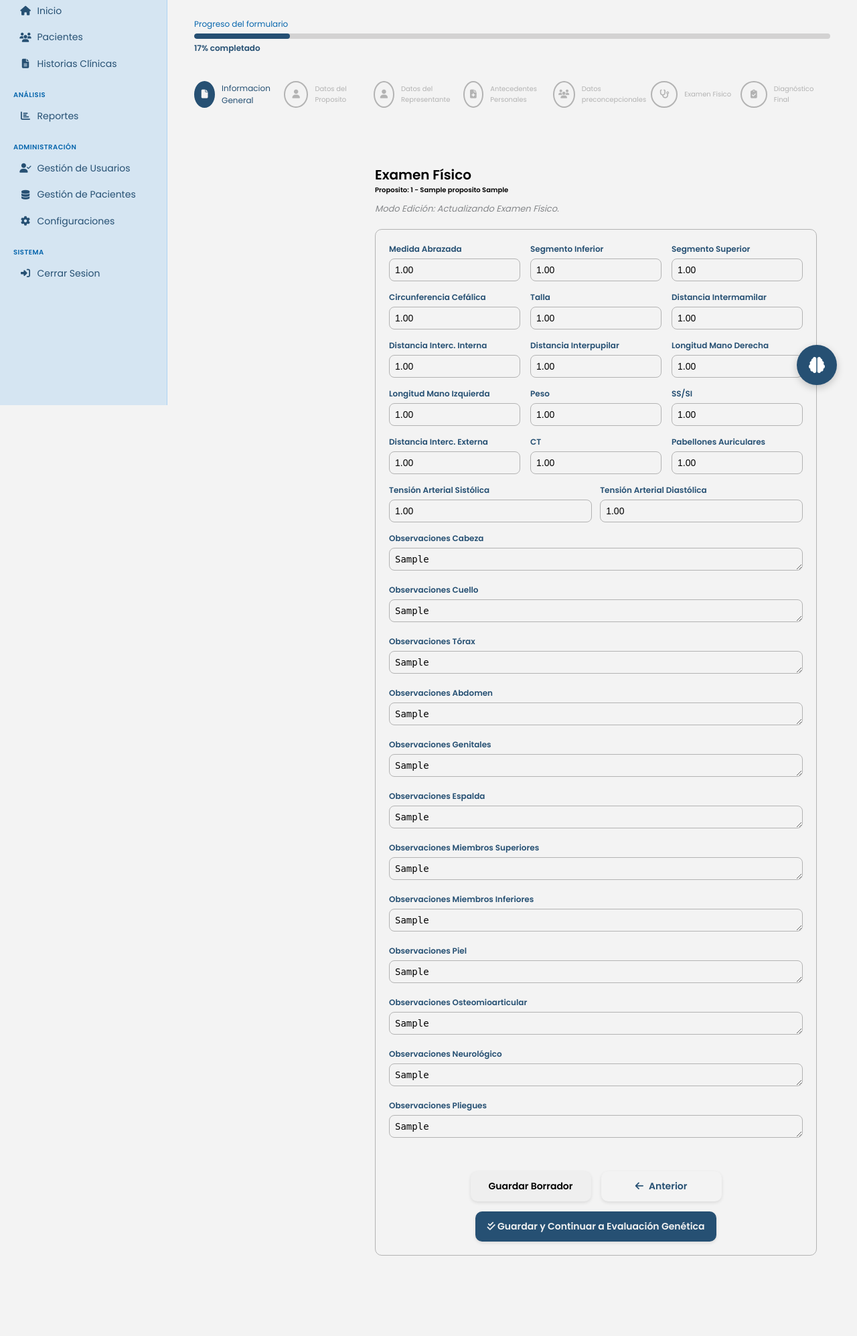
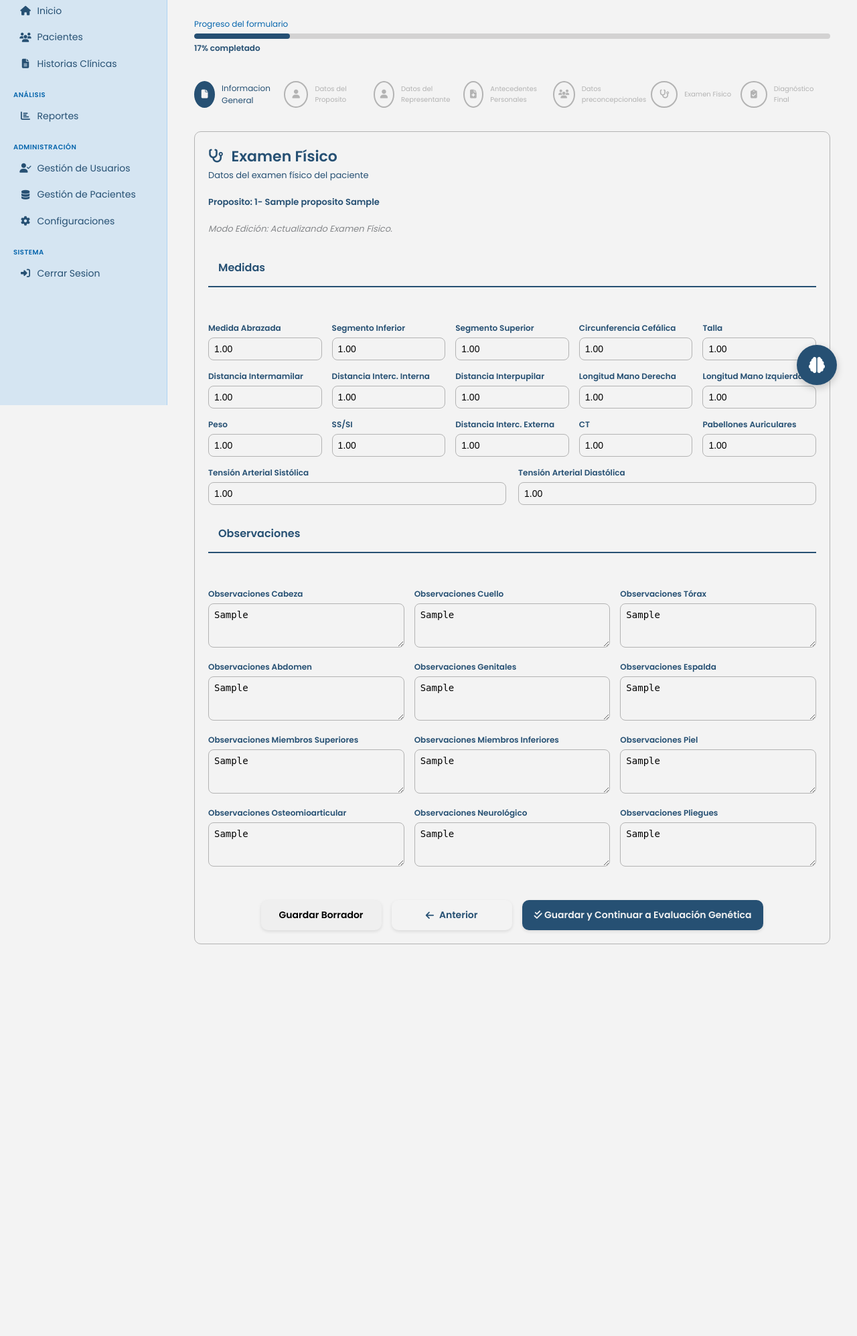
Before and after one commit to EnriqueRioss/django, a Django app: page /propositos/1/examen-fisico/ in a window 1280 px wide. Shown: the part 195-2190 px from the top of the page at 67% size. After the commit the page ends 1605 px from the top, so only its background shows below. Run offline with Django 5.2, Linux system fonts and the light colour scheme; a user stored in the database is signed in; tables that the repository leaves empty hold one stand-in row (values such as "Sample post"); parts of the project's set-up code (start-up, migrations or seed data) failed here and were passed over; some libraries are stand-ins or nearby versions.

Commit message:
edicion css de los formularios

```diff
--- a/myapp/forms.py
+++ b/myapp/forms.py
@@ -680,18 +680,18 @@ class ExamenFisicoForm(ModelForm):
             'pabellones_auriculares': forms.NumberInput(attrs={'step': '0.01'}),
             'tension_arterial_sistolica': forms.NumberInput(attrs={'step': '1'}),
             'tension_arterial_diastolica': forms.NumberInput(attrs={'step': '1'}),
-            'observaciones_cabeza': forms.Textarea(attrs={'rows': 1}),
-            'observaciones_cuello': forms.Textarea(attrs={'rows': 1}),
-            'observaciones_torax': forms.Textarea(attrs={'rows': 1}),
-            'observaciones_abdomen': forms.Textarea(attrs={'rows': 1}),
-            'observaciones_genitales': forms.Textarea(attrs={'rows': 1}),
-            'observaciones_espalda': forms.Textarea(attrs={'rows': 1}),
-            'observaciones_miembros_superiores': forms.Textarea(attrs={'rows': 1}),
-            'observaciones_miembros_inferiores': forms.Textarea(attrs={'rows': 1}),
-            'observaciones_piel': forms.Textarea(attrs={'rows': 1}),
-            'observaciones_osteomioarticular': forms.Textarea(attrs={'rows': 1}),
-            'observaciones_neurologico': forms.Textarea(attrs={'rows': 1}),
-            'observaciones_pliegues': forms.Textarea(attrs={'rows': 1}),
+            'observaciones_cabeza': forms.Textarea(attrs={'rows': 3}),
+            'observaciones_cuello': forms.Textarea(attrs={'rows': 3}),
+            'observaciones_torax': forms.Textarea(attrs={'rows': 3}),
+            'observaciones_abdomen': forms.Textarea(attrs={'rows': 3}),
+            'observaciones_genitales': forms.Textarea(attrs={'rows': 3}),
+            'observaciones_espalda': forms.Textarea(attrs={'rows': 3}),
+            'observaciones_miembros_superiores': forms.Textarea(attrs={'rows': 3}),
+            'observaciones_miembros_inferiores': forms.Textarea(attrs={'rows': 3}),
+            'observaciones_piel': forms.Textarea(attrs={'rows': 3}),
+            'observaciones_osteomioarticular': forms.Textarea(attrs={'rows': 3}),
+            'observaciones_neurologico': forms.Textarea(attrs={'rows': 3}),
+            'observaciones_pliegues': forms.Textarea(attrs={'rows': 3}),
         }
 
     def _clean_positive_decimal(self, field_name, max_val=None, min_val=0):
--- a/myapp/static/styles/stylesforms.css
+++ b/myapp/static/styles/stylesforms.css
@@ -458,6 +458,11 @@ form{
     margin-right: 2%;
 }
 
+.fifth-width{
+    width: calc(20% - 1rem);
+    flex-grow: 1;
+}
+
 .form-group-tres label{
     font-family: "Poppins", serif;
     font-size: 12px;
@@ -503,7 +508,8 @@ form{
 }
 
 .form-group-tres input,
-.form-group-tres select {
+.form-group-tres select,
+.form-group-tres textarea {
     background-color: var(--background-color);
     width: 100%;
     padding: 8px;
--- a/myapp/templates/Padres_proposito.html
+++ b/myapp/templates/Padres_proposito.html
@@ -23,7 +23,7 @@
 
             <p class="step-subtitle">Datos basicos de los padres del paciente</p>
 
-            <p class="historia-info">Historia Clínica #{{ historia.numero_historia }}</p>
+            <p class="historia-info">Nº de Historia Clínica: {{ historia.numero_historia }}</p>
             {% if editing %}
                 <p class="editing-info"><em>Modo Edición: Actualizando datos del propósito.</em></p>
             {% endif %}
--- a/myapp/templates/examen_fisico.html
+++ b/myapp/templates/examen_fisico.html
@@ -11,62 +11,108 @@
 </head>
 <body>
 
-<div class="form-container">
-    <h1>Examen Físico</h1>
-    <h4>
-        <strong>Proposito: {{ proposito.proposito_id }}</strong> - {{ proposito.nombres }} {{ proposito.apellidos }}
-    </h4>
+<div class="contenedor-formulario">
+    <form method="post" id="examen-fisico-form">
+        {% csrf_token %}
+
+        <div class="form-step active">
+            <div class="step-content-header">
+                <i class="fas fa-stethoscope"></i>
+                <h2>Examen Físico</h2>
+            </div>
+
+            <p class="step-subtitle">Datos del examen físico del paciente</p>
+            <p class="step-subtitle"><strong>Proposito: {{ proposito.proposito_id }}- {{ proposito.nombres }} {{ proposito.apellidos }}</strong></p>
+
             {% if editing %}
                 <p class="editing-info"><em>Modo Edición: Actualizando Examen Físico.</em></p>
             {% endif %}
-    <form method="post" id="examen-fisico-form">
-        {% csrf_token %}
+
+
             {% if pareja %}
             <input type="hidden" name="pareja_id" value="{{ pareja.pareja_id }}">
             {% endif %}
             <div class="alert alert-danger non-field-errors"></div>
 
+            <div class="section-liner"><h3>Medidas </h3></div><br><br>
             <div class="form-group-tres">
-            <div class="third-width"><label for="{{ form.medida_abrazada.id_for_label }}">Medida Abrazada</label>{{ form.medida_abrazada }}<div class="field-errors" id="error_{{ form.medida_abrazada.id_for_label }}"></div></div>
-            <div class="third-width"><label for="{{ form.segmento_inferior.id_for_label }}">Segmento Inferior</label>{{ form.segmento_inferior }}<div class="field-errors" id="error_{{ form.segmento_inferior.id_for_label }}"></div></div>
-            <div class="third-width"><label for="{{ form.segmento_superior.id_for_label }}">Segmento Superior</label>{{ form.segmento_superior }}<div class="field-errors" id="error_{{ form.segmento_superior.id_for_label }}"></div></div>
+                <div class="fifth-width"><label for="{{ form.medida_abrazada.id_for_label }}">Medida Abrazada</label>{{ form.medida_abrazada }}<div class="field-errors" id="error_{{ form.medida_abrazada.id_for_label }}"></div></div>
+                <div class="fifth-width"><label for="{{ form.segmento_inferior.id_for_label }}">Segmento Inferior</label>{{ form.segmento_inferior }}<div class="field-errors" id="error_{{ form.segmento_inferior.id_for_label }}"></div></div>
+                <div class="fifth-width"><label for="{{ form.segmento_superior.id_for_label }}">Segmento Superior</label>{{ form.segmento_superior }}<div class="field-errors" id="error_{{ form.segmento_superior.id_for_label }}"></div></div>
+                <div class="fifth-width"><label for="{{ form.circunferencia_cefalica.id_for_label }}">Circunferencia Cefálica</label>{{ form.circunferencia_cefalica }}<div class="field-errors" id="error_{{ form.circunferencia_cefalica.id_for_label }}"></div></div>
+                <div class="fifth-width"><label for="{{ form.talla.id_for_label }}">Talla</label>{{ form.talla }}<div class="field-errors" id="error_{{ form.talla.id_for_label }}"></div></div>
             </div>
+
             <div class="form-group-tres">
-            <div class="third-width"><label for="{{ form.circunferencia_cefalica.id_for_label }}">Circunferencia Cefálica</label>{{ form.circunferencia_cefalica }}<div class="field-errors" id="error_{{ form.circunferencia_cefalica.id_for_label }}"></div></div>
-            <div class="third-width"><label for="{{ form.talla.id_for_label }}">Talla</label>{{ form.talla }}<div class="field-errors" id="error_{{ form.talla.id_for_label }}"></div></div>
-            <div class="third-width"><label for="{{ form.distancia_intermamilar.id_for_label }}">Distancia Intermamilar</label>{{ form.distancia_intermamilar }}<div class="field-errors" id="error_{{ form.distancia_intermamilar.id_for_label }}"></div></div>
+                <div class="fifth-width"><label for="{{ form.distancia_intermamilar.id_for_label }}">Distancia Intermamilar</label>{{ form.distancia_intermamilar }}<div class="field-errors" id="error_{{ form.distancia_intermamilar.id_for_label }}"></div></div>
+                <div class="fifth-width"><label for="{{ form.distancia_interc_interna.id_for_label }}">Distancia Interc. Interna</label>{{ form.distancia_interc_interna }}<div class="field-errors" id="error_{{ form.distancia_interc_interna.id_for_label }}"></div></div>
+                <div class="fifth-width"><label for="{{ form.distancia_interpupilar.id_for_label }}">Distancia Interpupilar</label>{{ form.distancia_interpupilar }}<div class="field-errors" id="error_{{ form.distancia_interpupilar.id_for_label }}"></div></div>
+                <div class="fifth-width"><label for="{{ form.longitud_mano_derecha.id_for_label }}">Longitud Mano Derecha</label>{{ form.longitud_mano_derecha }}<div class="field-errors" id="error_{{ form.longitud_mano_derecha.id_for_label }}"></div></div>
+                <div class="fifth-width"><label for="{{ form.longitud_mano_izquierda.id_for_label }}">Longitud Mano Izquierda</label>{{ form.longitud_mano_izquierda }}<div class="field-errors" id="error_{{ form.longitud_mano_izquierda.id_for_label }}"></div></div>
             </div>
+
             <div class="form-group-tres">
-            <div class="third-width"><label for="{{ form.distancia_interc_interna.id_for_label }}">Distancia Interc. Interna</label>{{ form.distancia_interc_interna }}<div class="field-errors" id="error_{{ form.distancia_interc_interna.id_for_label }}"></div></div>
-            <div class="third-width"><label for="{{ form.distancia_interpupilar.id_for_label }}">Distancia Interpupilar</label>{{ form.distancia_interpupilar }}<div class="field-errors" id="error_{{ form.distancia_interpupilar.id_for_label }}"></div></div>
-            <div class="third-width"><label for="{{ form.longitud_mano_derecha.id_for_label }}">Longitud Mano Derecha</label>{{ form.longitud_mano_derecha }}<div class="field-errors" id="error_{{ form.longitud_mano_derecha.id_for_label }}"></div></div>
+                <div class="fifth-width"><label for="{{ form.peso.id_for_label }}">Peso</label>{{ form.peso }}<div class="field-errors" id="error_{{ form.peso.id_for_label }}"></div></div>
+                <div class="fifth-width"><label for="{{ form.ss_si.id_for_label }}">SS/SI</label>{{ form.ss_si }}<div class="field-errors" id="error_{{ form.ss_si.id_for_label }}"></div></div>
+                <div class="fifth-width"><label for="{{ form.distancia_interc_externa.id_for_label }}">Distancia Interc. Externa</label>{{ form.distancia_interc_externa }}<div class="field-errors" id="error_{{ form.distancia_interc_externa.id_for_label }}"></div></div>
+                <div class="fifth-width"><label for="{{ form.ct.id_for_label }}">CT</label>{{ form.ct }}<div class="field-errors" id="error_{{ form.ct.id_for_label }}"></div></div>
+                <div class="fifth-width"><label for="{{ form.pabellones_auriculares.id_for_label }}">Pabellones Auriculares</label>{{ form.pabellones_auriculares }}<div class="field-errors" id="error_{{ form.pabellones_auriculares.id_for_label }}"></div></div>
             </div>
-        <div class="form-group-tres">
-            <div class="third-width"><label for="{{ form.longitud_mano_izquierda.id_for_label }}">Longitud Mano Izquierda</label>{{ form.longitud_mano_izquierda }}<div class="field-errors" id="error_{{ form.longitud_mano_izquierda.id_for_label }}"></div></div>
-            <div class="third-width"><label for="{{ form.peso.id_for_label }}">Peso</label>{{ form.peso }}<div class="field-errors" id="error_{{ form.peso.id_for_label }}"></div></div>
-            <div class="third-width"><label for="{{ form.ss_si.id_for_label }}">SS/SI</label>{{ form.ss_si }}<div class="field-errors" id="error_{{ form.ss_si.id_for_label }}"></div></div>
-        </div>
-        <div class="form-group-tres">
-            <div class="third-width"><label for="{{ form.distancia_interc_externa.id_for_label }}">Distancia Interc. Externa</label>{{ form.distancia_interc_externa }}<div class="field-errors" id="error_{{ form.distancia_interc_externa.id_for_label }}"></div></div>
-            <div class="third-width"><label for="{{ form.ct.id_for_label }}">CT</label>{{ form.ct }}<div class="field-errors" id="error_{{ form.ct.id_for_label }}"></div></div>
-            <div class="third-width"><label for="{{ form.pabellones_auriculares.id_for_label }}">Pabellones Auriculares</label>{{ form.pabellones_auriculares }}<div class="field-errors" id="error_{{ form.pabellones_auriculares.id_for_label }}"></div></div>
-        </div>
+
             <div class="form-group-medio">
                 <div class="half-width"><label for="{{ form.tension_arterial_sistolica.id_for_label }}">Tensión Arterial Sistólica</label>{{ form.tension_arterial_sistolica }}<div class="field-errors" id="error_{{ form.tension_arterial_sistolica.id_for_label }}"></div></div>
                 <div class="half-width"><label for="{{ form.tension_arterial_diastolica.id_for_label }}">Tensión Arterial Diastólica</label>{{ form.tension_arterial_diastolica }}<div class="field-errors" id="error_{{ form.tension_arterial_diastolica.id_for_label }}"></div></div>
             </div>
-        <div class="form-group"><label for="{{ form.observaciones_cabeza.id_for_label }}">Observaciones Cabeza</label>{{ form.observaciones_cabeza }}<div class="field-errors" id="error_{{ form.observaciones_cabeza.id_for_label }}"></div></div>
-        <div class="form-group"><label for="{{ form.observaciones_cuello.id_for_label }}">Observaciones Cuello</label>{{ form.observaciones_cuello }}<div class="field-errors" id="error_{{ form.observaciones_cuello.id_for_label }}"></div></div>
-        <div class="form-group"><label for="{{ form.observaciones_torax.id_for_label }}">Observaciones Tórax</label>{{ form.observaciones_torax }}<div class="field-errors" id="error_{{ form.observaciones_torax.id_for_label }}"></div></div>
-        <div class="form-group"><label for="{{ form.observaciones_abdomen.id_for_label }}">Observaciones Abdomen</label>{{ form.observaciones_abdomen }}<div class="field-errors" id="error_{{ form.observaciones_abdomen.id_for_label }}"></div></div>
-        <div class="form-group"><label for="{{ form.observaciones_genitales.id_for_label }}">Observaciones Genitales</label>{{ form.observaciones_genitales }}<div class="field-errors" id="error_{{ form.observaciones_genitales.id_for_label }}"></div></div>
-        <div class="form-group"><label for="{{ form.observaciones_espalda.id_for_label }}">Observaciones Espalda</label>{{ form.observaciones_espalda }}<div class="field-errors" id="error_{{ form.observaciones_espalda.id_for_label }}"></div></div>
-        <div class="form-group"><label for="{{ form.observaciones_miembros_superiores.id_for_label }}">Observaciones Miembros Superiores</label>{{ form.observaciones_miembros_superiores }}<div class="field-errors" id="error_{{ form.observaciones_miembros_superiores.id_for_label }}"></div></div>
-        <div class="form-group"><label for="{{ form.observaciones_miembros_inferiores.id_for_label }}">Observaciones Miembros Inferiores</label>{{ form.observaciones_miembros_inferiores }}<div class="field-errors" id="error_{{ form.observaciones_miembros_inferiores.id_for_label }}"></div></div>
-        <div class="form-group"><label for="{{ form.observaciones_piel.id_for_label }}">Observaciones Piel</label>{{ form.observaciones_piel }}<div class="field-errors" id="error_{{ form.observaciones_piel.id_for_label }}"></div></div>
-        <div class="form-group"><label for="{{ form.observaciones_osteomioarticular.id_for_label }}">Observaciones Osteomioarticular</label>{{ form.observaciones_osteomioarticular }}<div class="field-errors" id="error_{{ form.observaciones_osteomioarticular.id_for_label }}"></div></div>
-        <div class="form-group"><label for="{{ form.observaciones_neurologico.id_for_label }}">Observaciones Neurológico</label>{{ form.observaciones_neurologico }}<div class="field-errors" id="error_{{ form.observaciones_neurologico.id_for_label }}"></div></div>
-        <div class="form-group"><label for="{{ form.observaciones_pliegues.id_for_label }}">Observaciones Pliegues</label>{{ form.observaciones_pliegues }}<div class="field-errors" id="error_{{ form.observaciones_pliegues.id_for_label }}"></div></div>
+
+            <div class="section-liner"><h3>Observaciones</h3></div><br><br>
+            <div class="form-group-tres">
+                <div class="third-width">
+                    <label for="{{ form.observaciones_cabeza.id_for_label }}">Observaciones Cabeza</label>{{ form.observaciones_cabeza }}<div class="field-errors" id="error_{{ form.observaciones_cabeza.id_for_label }}"></div>
+                </div>
+                <div class="third-width">
+                    <label for="{{ form.observaciones_cuello.id_for_label }}">Observaciones Cuello</label>{{ form.observaciones_cuello }}<div class="field-errors" id="error_{{ form.observaciones_cuello.id_for_label }}"></div>
+                </div>
+                <div class="third-width">
+                    <label for="{{ form.observaciones_torax.id_for_label }}">Observaciones Tórax</label>{{ form.observaciones_torax }}<div class="field-errors" id="error_{{ form.observaciones_torax.id_for_label }}"></div>
+                </div>
+            </div>
+
+            <div class="form-group-tres">
+                <div class="third-width">
+                    <label for="{{ form.observaciones_abdomen.id_for_label }}">Observaciones Abdomen</label>{{ form.observaciones_abdomen }}<div class="field-errors" id="error_{{ form.observaciones_abdomen.id_for_label }}"></div>
+                </div>
+                <div class="third-width">
+                    <label for="{{ form.observaciones_genitales.id_for_label }}">Observaciones Genitales</label>{{ form.observaciones_genitales }}<div class="field-errors" id="error_{{ form.observaciones_genitales.id_for_label }}"></div>
+                </div>
+                <div class="third-width">
+                    <label for="{{ form.observaciones_espalda.id_for_label }}">Observaciones Espalda</label>{{ form.observaciones_espalda }}<div class="field-errors" id="error_{{ form.observaciones_espalda.id_for_label }}"></div>
+                </div>
+            </div>
+
+            <div class="form-group-tres">
+                <div class="third-width">
+                    <label for="{{ form.observaciones_miembros_superiores.id_for_label }}">Observaciones Miembros Superiores</label>{{ form.observaciones_miembros_superiores }}<div class="field-errors" id="error_{{ form.observaciones_miembros_superiores.id_for_label }}"></div>
+                </div>
+                <div class="third-width">
+                    <label for="{{ form.observaciones_miembros_inferiores.id_for_label }}">Observaciones Miembros Inferiores</label>{{ form.observaciones_miembros_inferiores }}<div class="field-errors" id="error_{{ form.observaciones_miembros_inferiores.id_for_label }}"></div>
+                </div>
+                <div class="third-width">
+                    <label for="{{ form.observaciones_piel.id_for_label }}">Observaciones Piel</label>{{ form.observaciones_piel }}<div class="field-errors" id="error_{{ form.observaciones_piel.id_for_label }}"></div>
+                </div>
+            </div>
+
+            <div class="form-group-tres">
+                <div class="third-width">
+                    <label for="{{ form.observaciones_osteomioarticular.id_for_label }}">Observaciones Osteomioarticular</label>{{ form.observaciones_osteomioarticular }}<div class="field-errors" id="error_{{ form.observaciones_osteomioarticular.id_for_label }}"></div>
+                </div>
+                <div class="third-width">
+                    <label for="{{ form.observaciones_neurologico.id_for_label }}">Observaciones Neurológico</label>{{ form.observaciones_neurologico }}<div class="field-errors" id="error_{{ form.observaciones_neurologico.id_for_label }}"></div>
+                </div>
+                <div class="third-width">
+                    <label for="{{ form.observaciones_pliegues.id_for_label }}">Observaciones Pliegues</label>{{ form.observaciones_pliegues }}<div class="field-errors" id="error_{{ form.observaciones_pliegues.id_for_label }}"></div>
+                </div>
+            </div>
+
 
             <div class="form-actions">
                 <button type="submit" name="save_draft" class="btn btn-outline">Guardar Borrador</button>
@@ -83,6 +129,7 @@
                     </button>
                 {% endif %}
             </div>
+        </div>
     </form>
 </div>
 
```
Also changed, not shown: other parts of myapp/static/styles/stylesforms.css (+19 -14 lines), myapp/templates/Crear_pareja.html (+202 -57 lines), myapp/templates/antecedentes_personales.html (+14 -4 lines), chroma_db/chroma.sqlite3, 1 other file. Lines whose indentation alone changed are shown as unchanged.
